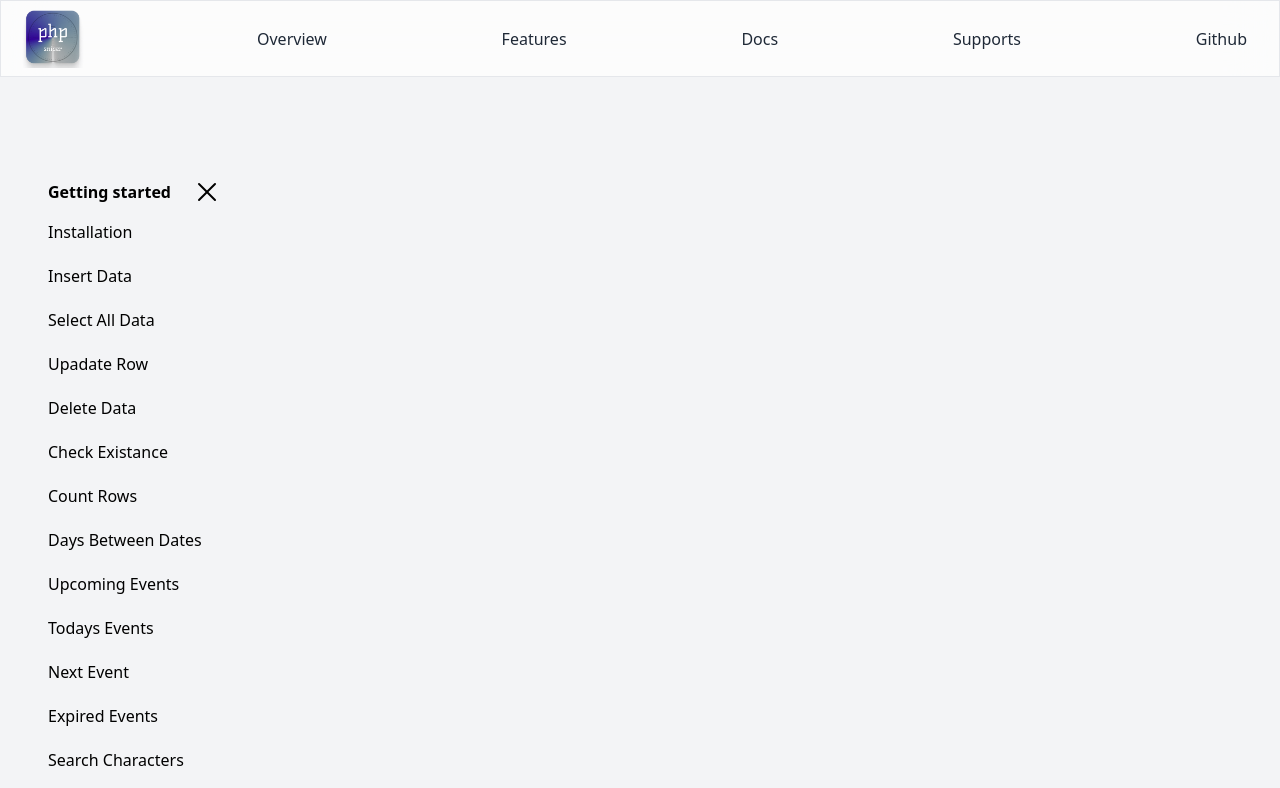
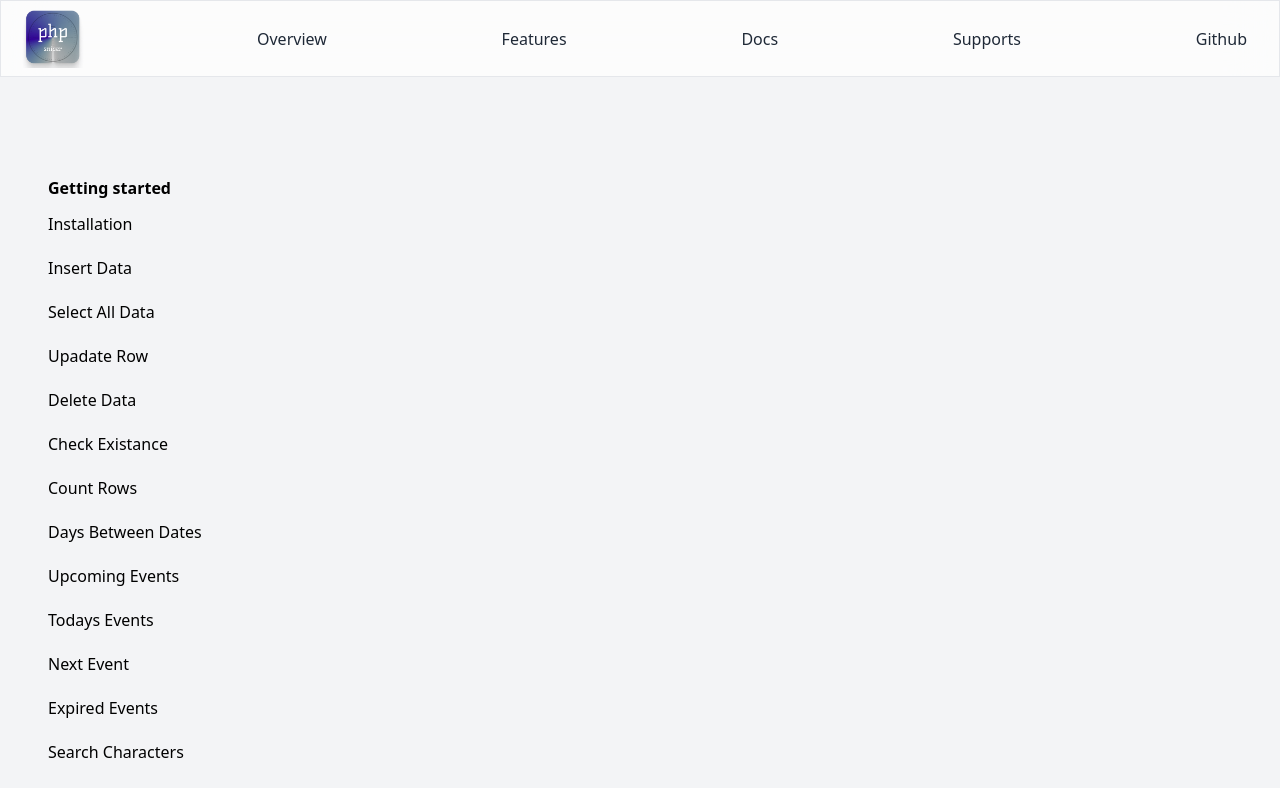
Before and after one commit to soorajlegend/web.phpSniper, a Next.js app: page /docs in a window 1280 px wide. Shown: the top 788 px of the page. Built offline with nearby package versions, Linux system fonts and the light colour scheme.

Commit message:
fixed the scroll to top function

```diff
--- a/components/FeaturesBar.tsx
+++ b/components/FeaturesBar.tsx
@@ -19,7 +19,7 @@ type Props = {
 
 const FeaturesBar = ({setDetails, data} : Props) => {
 
-  const [showDetails, setShowDetails] = useState(true);
+  const [showDetails, setShowDetails] = useState(false);
 
   const handleChange = (value: {}) => {
     setDetails(value);
--- a/src/pages/docs.tsx
+++ b/src/pages/docs.tsx
@@ -25,15 +25,7 @@ useEffect(() => {
 
 
 useEffect(() => {
-    // Get the container element
-    const container = document.getElementById("container");
-    const parent = document.getElementById("parent");
-
-    if (container && parent) {
-        // parent.scrollTop = 0;
-        console.log(parent.scrollTop)
-        container.scrollTop = 0;
-      }
+    window.scrollTo({ top: 0, behavior: 'smooth' });
   }, [details]);
 
     return (
```
